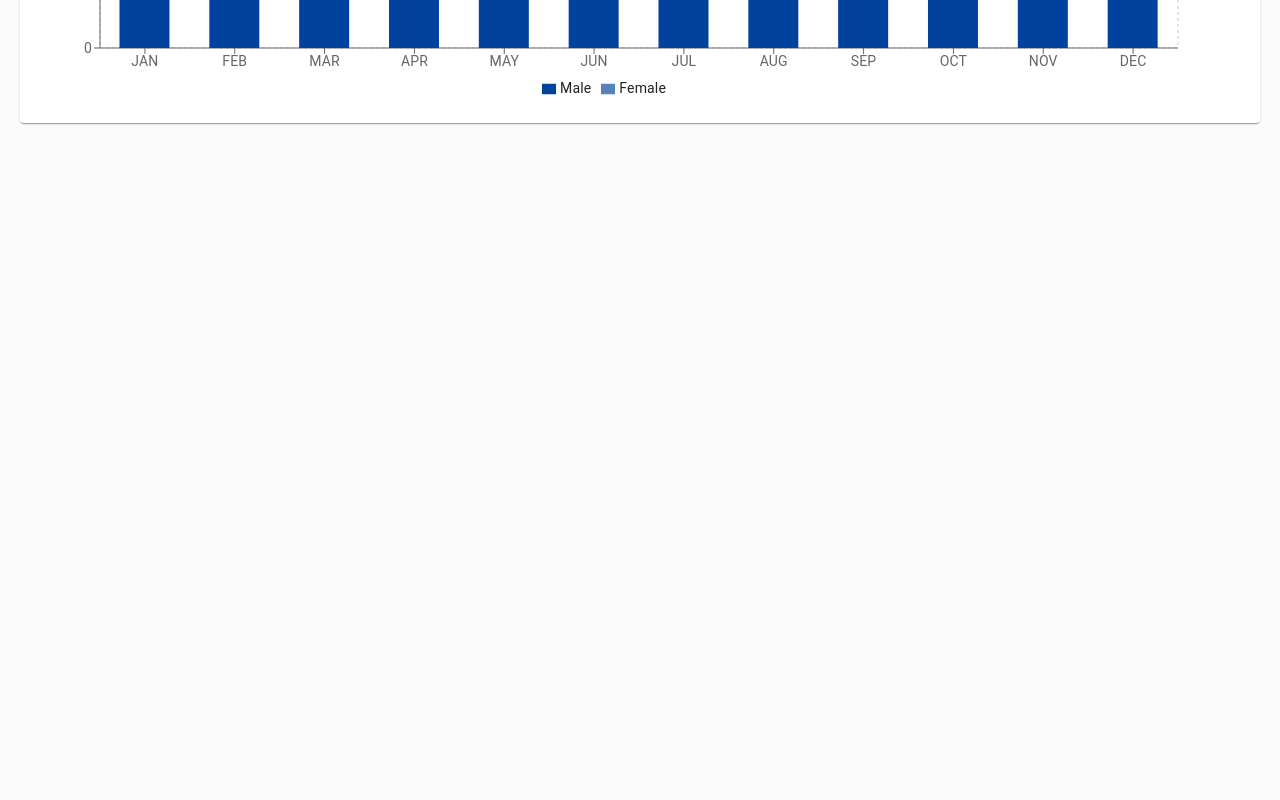
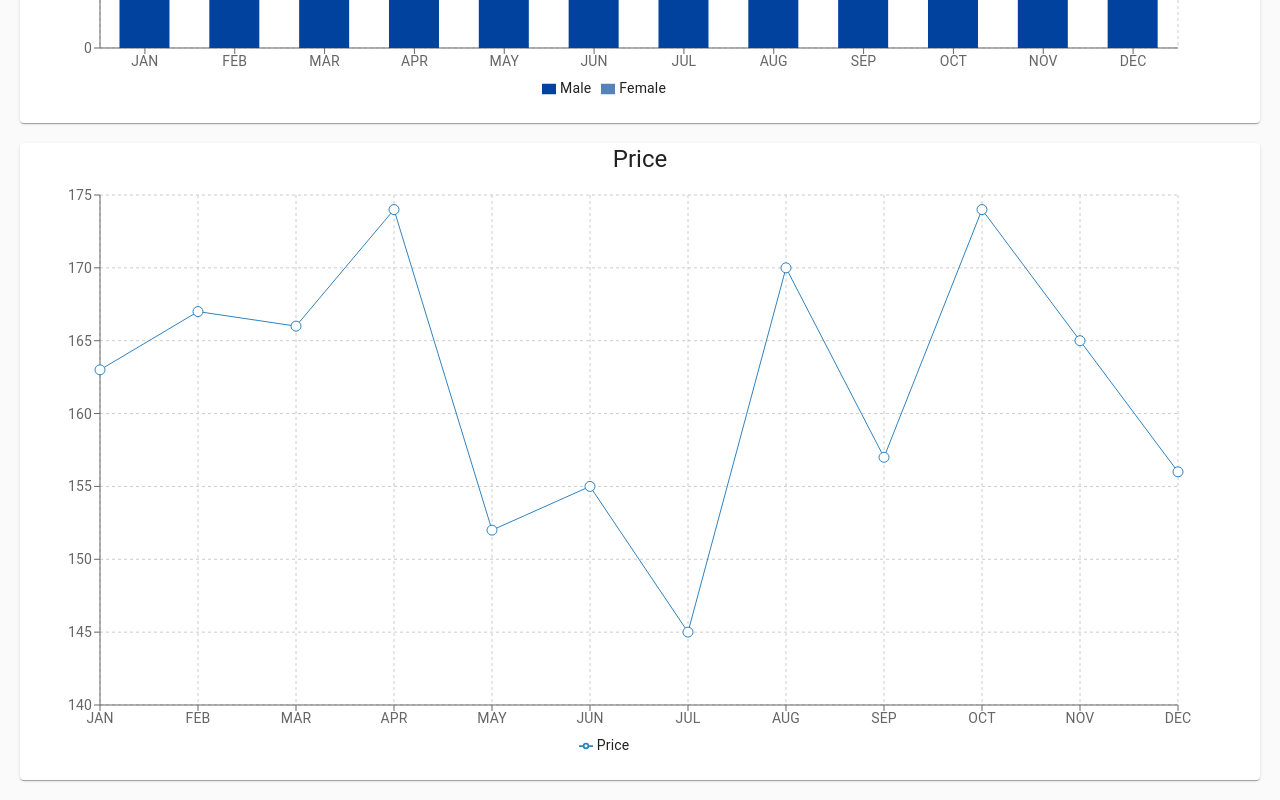
Before and after one commit to nickchen120235/prp-3, a React (Create React App) app: page / in a window 1280 px wide. Shown: the part 656-1456 px from the top of the page. Before the commit the page ends 800 px from the top, so only its background shows below. Built offline with nearby package versions, Linux system fonts and the light colour scheme.

Commit message:
add PriceGraph

```diff
--- a/src/App.tsx
+++ b/src/App.tsx
@@ -3,6 +3,8 @@ import { CssBaseline, Paper, Typography, FormControl, FormLabel, RadioGroup, For
 
 import { TitleBar } from './components/TitleBar'
 import { PercentageGraph } from './components/PercentageGraph'
+import { PriceGraph } from './components/PriceGraph'
+
 import { AppStyles } from './utils/styles'
 import { selectorOptions, selectorLabel } from './utils/consts'
 
@@ -24,6 +26,10 @@ const App = () => {
         </FormControl>
         <PercentageGraph mode={selected} />
       </Paper>
+      <Paper className={classes.graph}>
+        <Typography variant='h5' align='center'>Price</Typography>
+        <PriceGraph />
+      </Paper>
     </>
   )
 }
--- /dev/null
+++ b/src/components/PriceGraph.tsx
@@ -0,0 +1,25 @@
+import React from 'react'
+import { ResponsiveContainer, LineChart, Line, XAxis, YAxis, CartesianGrid, Legend } from 'recharts'
+
+import { data } from '../utils/data'
+import { months } from '../utils/consts'
+import { PriceDataType } from '../utils/types'
+
+export const PriceGraph = () => {
+  const renderData: PriceDataType[] = data.map((value, index) => ({
+    month: months[index],
+    price: value.price
+  }))
+
+  return(
+    <ResponsiveContainer width='95%' height={600}>
+      <LineChart data={renderData} margin={{top: 20, right: 20, left: 20, bottom: 20}}>
+        <CartesianGrid strokeDasharray='3 3' />
+        <XAxis dataKey='month' />
+        <YAxis domain={[140, 175]} tickCount={8} />
+        <Legend />
+        <Line name='Price' dataKey='price' dot={{r: 5}} animationEasing='ease-in-out' />
+      </LineChart>
+    </ResponsiveContainer>
+  )
+}
```
Also changed, not shown: src/utils/types.tsx (+8 -0 lines).
